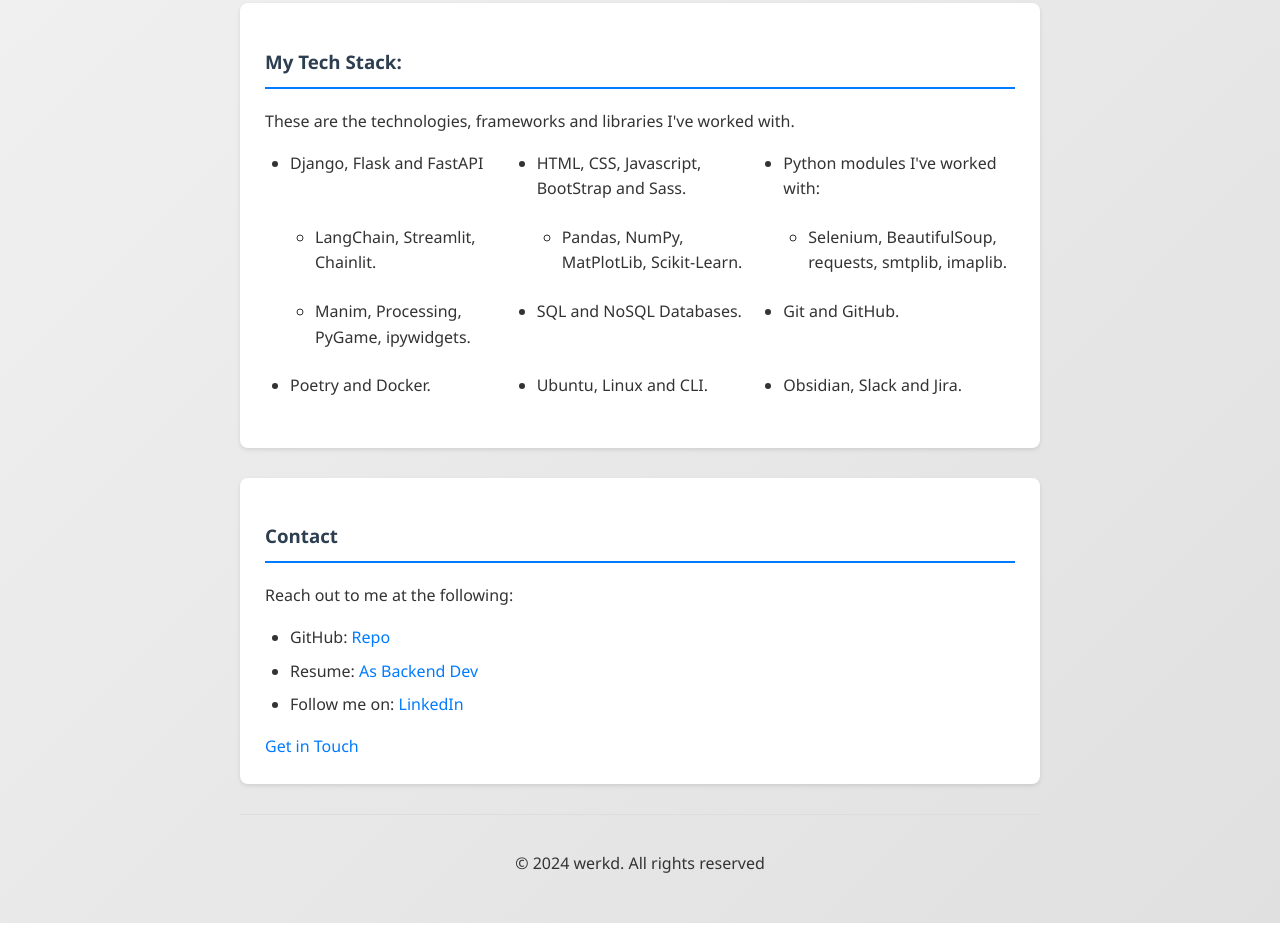
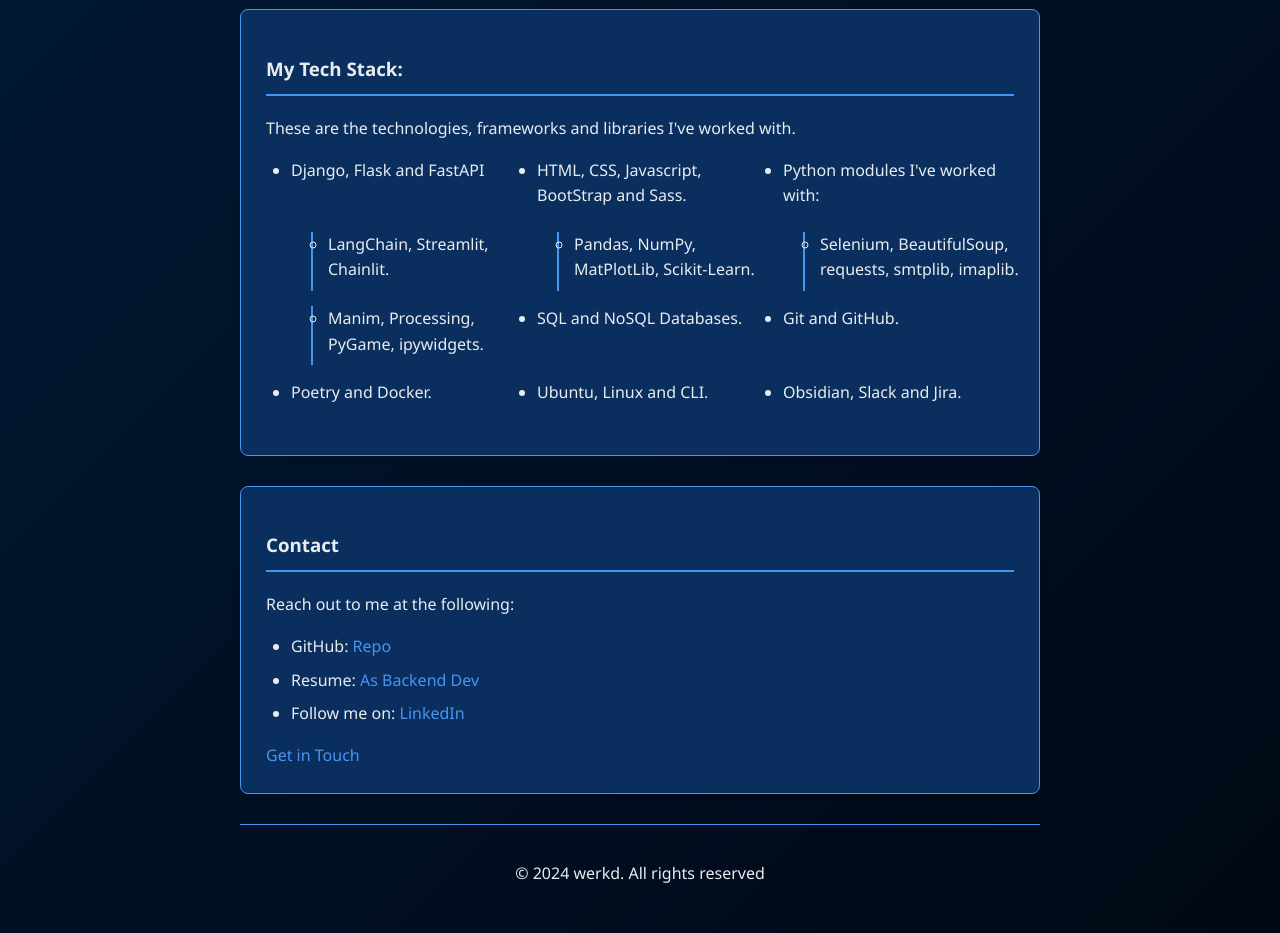
Before and after one commit to werkd/werkd.github.io, a plain HTML site: page index.html in a window 1280 px wide. Shown: the part 728-1661 px from the top of the page. Drawn offline with Linux system fonts and the light colour scheme.

Commit message:
changed ui color pallete

```diff
--- a/src/styles.css
+++ b/src/styles.css
@@ -4,17 +4,18 @@
     margin: 0 auto;
     padding: 30px;
     max-width: 800px;
-    background: linear-gradient(135deg, #f5f5f5 0%, #e0e0e0 100%);
-    color: #333;
+    background: linear-gradient(135deg, #001d3d 0%, #000814 100%);
+    color: #e9ecef;
 }
 
 .section {
-    background-color: white;
+    background-color: #0a2f5e;
     padding: 25px;
     margin-bottom: 30px;
     border-radius: 8px;
     box-shadow: 0 2px 4px rgba(0,0,0,0.1);
     transition: transform 0.3s ease, box-shadow 0.3s ease;
+    border: 1px solid #4895ef;
 }
 
 .section:hover {
@@ -23,7 +24,7 @@
 }
 
 nav {
-    background-color: white;
+    background-color: #001d3d;
     padding: 15px;
     border-radius: 8px;
     box-shadow: 0 2px 4px rgba(0,0,0,0.1);
@@ -35,6 +36,7 @@
     display: flex;
     justify-content: center;
     gap: 10px;
+    border: 1px solid #4895ef;
 }
 
 nav a {
@@ -42,15 +44,16 @@
     padding: 8px 15px;
     border-radius: 4px;
     transition: background-color 0.3s;
+    color: #e9ecef;
 }
 
 nav a:hover {
-    background-color: #007bff;
-    color: white;
+    background-color: #4895ef;
+    color: #000814;
 }
 
 a {
-    color: #007bff;
+    color: #4895ef;
     text-decoration: none;
     transition: color 0.3s;
     position: relative;
@@ -63,7 +66,7 @@
     height: 2px;
     bottom: -2px;
     left: 0;
-    background-color: #007bff;
+    background-color: #4895ef;
     transition: width 0.3s;
 }
 
@@ -72,7 +75,7 @@
 }
 
 a:hover {
-    color: #0056b3;
+    color: #90e0ef;
     text-decoration: underline;
 }
 
@@ -85,8 +88,8 @@
 }
 
 .section h2, .section h3 {
-    color: #2c3e50;
-    border-bottom: 2px solid #007bff;
+    color: #e9ecef;
+    border-bottom: 2px solid #4895ef;
     padding-bottom: 10px;
     margin-bottom: 20px;
 }
@@ -95,7 +98,8 @@
     text-align: center;
     padding-top: 20px;
     margin-top: 30px;
-    border-top: 1px solid #ddd;
+    border-top: 1px solid #4895ef;
+    color: #e9ecef;
 }
 
 @media (max-width: 768px) {
@@ -122,3 +126,9 @@
     grid-template-columns: repeat(auto-fit, minmax(200px, 1fr));
     gap: 15px;
 }
+
+#skills ul ul {
+    margin-left: 20px;
+    border-left: 2px solid #4895ef;
+    padding-left: 15px;
+}
```
